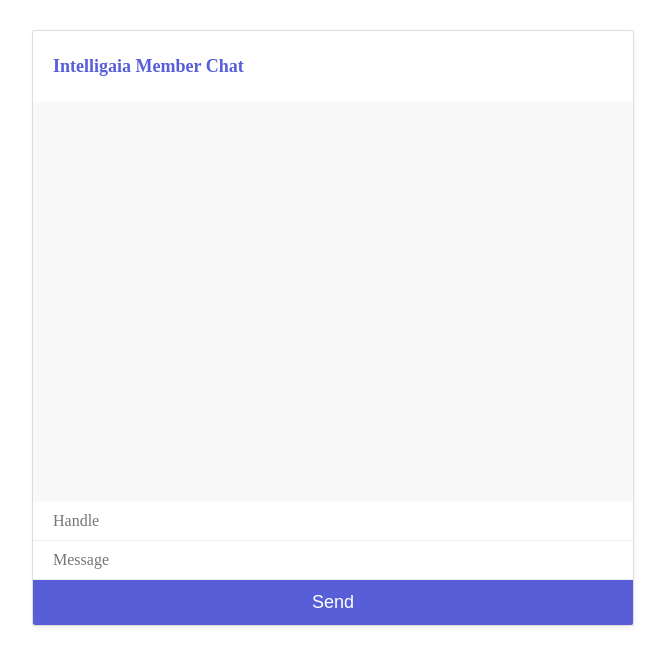
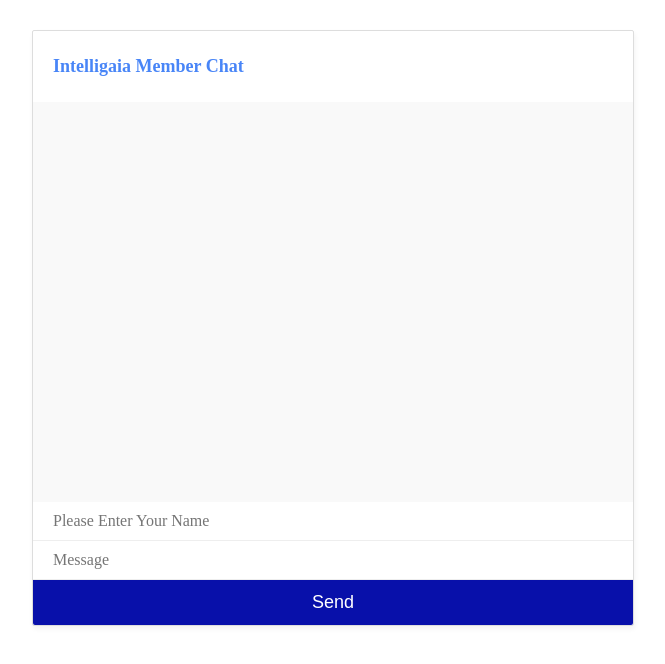
Before and after one commit to anilbhatia34/PChat, a website: page public/index.html in a window 1280 px wide. Shown: the whole page, without its empty margins (307-972 px from the left). Drawn offline with nearby package versions, Linux system fonts and the light colour scheme; no server answers.

Commit message:
Changes
change son style

```diff
--- a/public/index.html
+++ b/public/index.html
@@ -12,7 +12,7 @@
                 <div id="output"></div>
                 <div id="feedback"></div>
             </div>
-            <input id="handle" type="text" placeholder="Handle" />
+            <input id="handle" type="text" placeholder="Please Enter Your Name" />
             <input id="message" type="text" placeholder="Message" />
             <button id="send">Send</button>
         </div>
--- a/public/styles.css
+++ b/public/styles.css
@@ -5,7 +5,7 @@
 h2{
     font-size: 18px;
     padding: 10px 20px;
-    color: #575ed8;
+    color: #4885f7;
 }
 
 #mario-chat{
@@ -59,7 +59,7 @@
 }
 
 button{
-    background: #575ed8;
+    background: #0810aa;
     color: #fff;
     font-size: 18px;
     border: 0;
```
